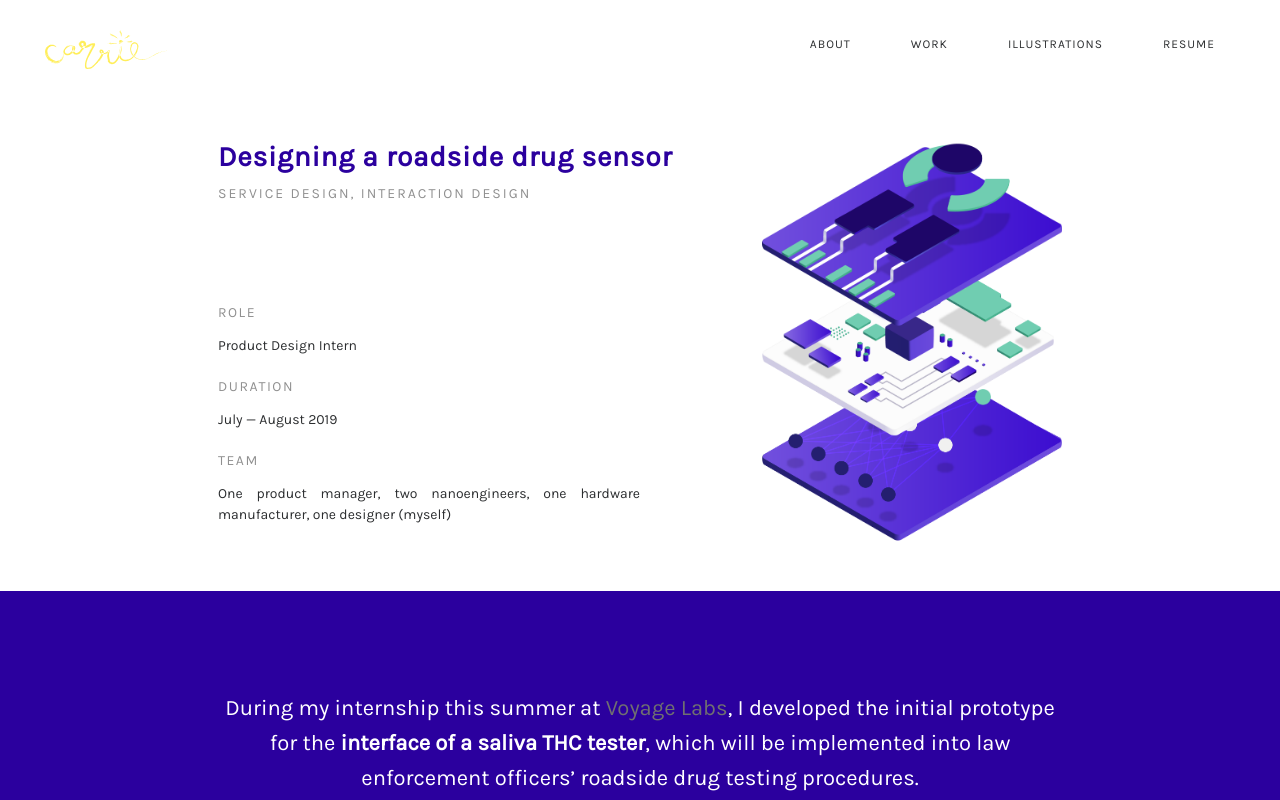
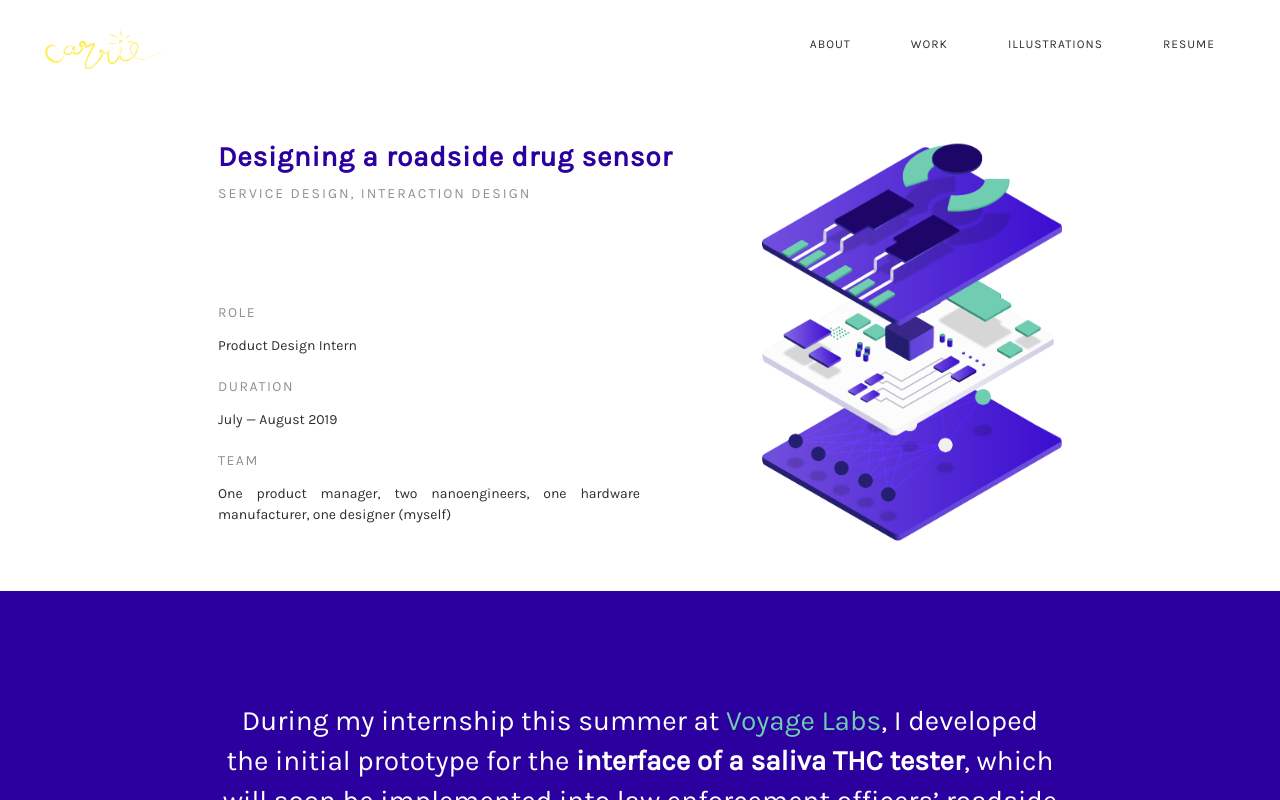
Before and after one commit to cvrrie/carrie, a React (Create React App) app: page /drugsensor in a window 1280 px wide. Built offline with nearby package versions, Linux system fonts and the light colour scheme.

Commit message:
Change copy

```diff
--- a/src/components/Drugsensor.js
+++ b/src/components/Drugsensor.js
@@ -54,13 +54,19 @@ class Drugsensor extends PureComponent {
         <div id="words">
           During my internship this summer at <a href="https://voyagelabs.io"> Voyage Labs</a>, I developed
           the initial prototype for the <b>interface of a saliva
-          THC tester</b>, which will be implemented into law enforcement officers’ roadside drug testing procedures.
+          THC tester</b>, which will soon be implemented into law enforcement officers’ roadside drug testing procedures.
         </div>
-        <br/><br/>
+        <br/><br/><br/><br/>
         <div className="categorytitle">Problem Space</div>
         <div className="bodytext">
           The legalization of marijuana in Canada has caused police officers to need to make fast and accurate assessments of a
-          driver’s THC impairment.
+          driver’s THC impairment. Existing devices on the market are expensive, bulky, and imprecise, so police are often unable
+          to obtain solid evidence of drug impairment for arrest and court purposes. Using biosensor technology, Voyage Labs is developing
+          a small transportable device (around the size of an iPad) to allow police to insert and analyze saliva samples in a straightforward way.
+          <br/><br/>
+          My role on the team was to <b>ideate the entire user experience from scratch</b>, from the moment the police step out of their car, to the action of
+          collecting saliva from the driver, to reading the results on the device. After solidifying this user flow, I got to <b>design the screen interfaces</b> for
+          every step of the process.
         </div>
 
         <br/><br/>
--- a/src/components/Drugsensor.scss
+++ b/src/components/Drugsensor.scss
@@ -26,23 +26,23 @@
   #words {
     padding: 80px 0;
     left: 0;
-    font-size: 22px;
+    font-size: 28px;
     text-align: center;
-    line-height: 35px;
+    line-height: 40px;
     color: $white;
     margin: 0 -9999rem;
-    padding: 5rem 9999rem;
+    padding: 5.5rem 9999rem;
     background: $indigo;
   }
 
   #words a {
-    color: $gray;
+    color: #70CDB1;
     text-decoration: none;
     transition: 0.3s;
   }
 
   #words a:hover {
-    color: $black;
+    color: $white;
   }
 
   .Link {
--- a/src/components/Main.scss
+++ b/src/components/Main.scss
@@ -46,12 +46,13 @@
 }
 .topname {
   @include text;
+  font-size: 18px;
   font-weight: 600;
   transition: 0.3s filter;
   margin: 0;
   margin-left: 5px;
   text-transform: uppercase;
-  letter-spacing: 2.0px;
+  letter-spacing: 2.5px;
 }
 
 
--- a/src/components/Navbar.scss
+++ b/src/components/Navbar.scss
@@ -1,6 +1,7 @@
 @import "../variables.scss";
 
 .Navbar {
+  background-color: $white;
   .logo {
     position: absolute;
     top: 30px;
```
